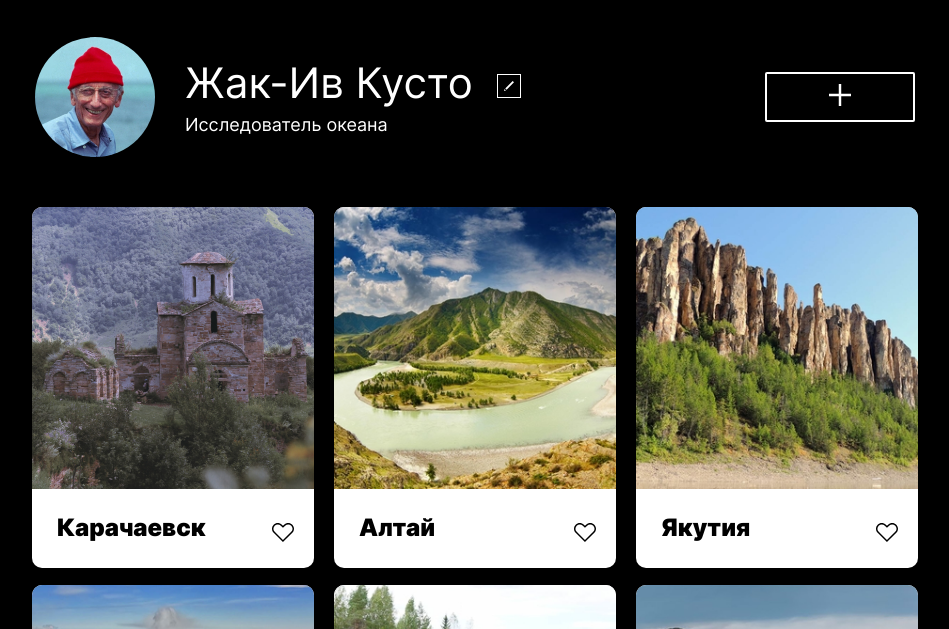
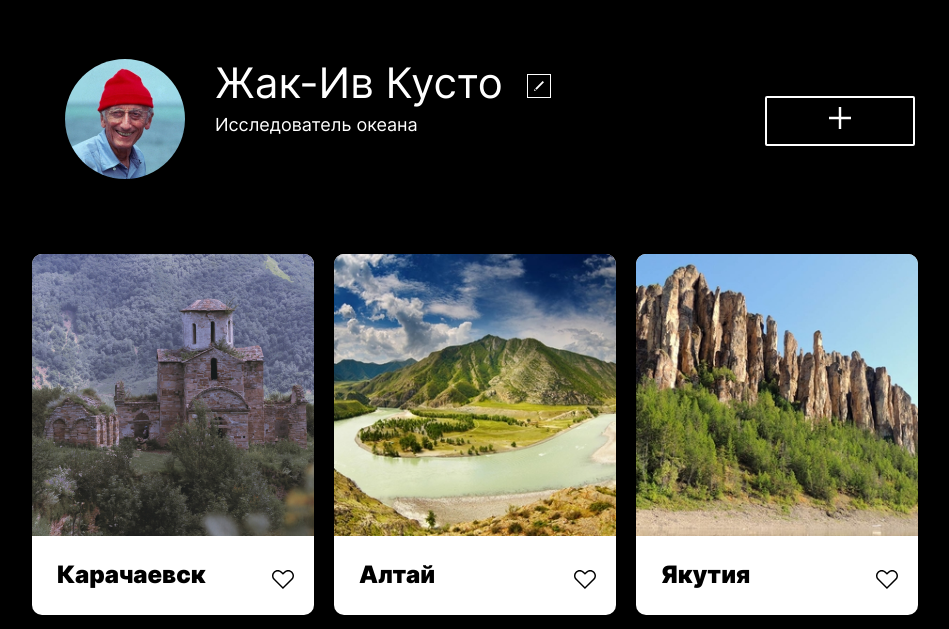
Before and after one commit to OlegDill/mesto, a plain HTML site: page index.html in a window 1280 px wide. Shown: the part 123-752 px from the top of the page, without its empty margins (165-1114 px from the left). Drawn offline with Linux system fonts and the light colour scheme.

Commit message:
header fix

```diff
--- a/blocks/profile/__avatar/profile__avatar.css
+++ b/blocks/profile-info/__avatar/profile-info__avatar.css
@@ -1,5 +1,5 @@
-.profile__avatar {
-  margin: 0;
+.profile-info__avatar {
+  margin: 0 30px 0 0;
   width: 120px;
   height: 120px;
   border-radius: 50%;
--- a/blocks/profile-info/profile-info.css
+++ b/blocks/profile-info/profile-info.css
@@ -1,6 +1,6 @@
 .profile-info {
-  margin: 22px 244px 25px 30px;
-  max-width: 336px;
+  margin: 22px 0 25px 30px;
+  max-width: 486px;
   min-height: 73px;
   display: flex;
 }
--- a/blocks/profile/profile.css
+++ b/blocks/profile/profile.css
@@ -4,4 +4,5 @@
   margin: 40px auto 50px;
   display: flex;
   align-items: center;
+  justify-content: space-between;
 }
--- a/index.html
+++ b/index.html
@@ -14,8 +14,8 @@
     </header>
     <main class="content">
       <section class="profile">
-        <img class="profile__avatar" src="./images/profile-photo.jpg" alt="лого">
         <div class="profile-info">
+          <img class="profile-info__avatar" src="./images/profile-photo.jpg" alt="лого">
           <div class="profile-info__caption">
             <p class="profile-info__caption_title">Жак-Ив Кусто</p>
             <p class="profile-info__caption_subtitle">Исследователь океана</p>
--- a/pages/index.css
+++ b/pages/index.css
@@ -5,7 +5,7 @@
 @import url(../blocks/header/header.css);
 @import url(../blocks/header/__logo/header__logo.css);
 @import url(../blocks/profile/profile.css);
-@import url(../blocks/profile/__avatar/profile__avatar.css);
+@import url(../blocks/profile-info/__avatar/profile-info__avatar.css);
 @import url(../blocks/profile/__add-button/profile__add-button.css);
 @import url(../blocks/profile-info/profile-info.css);
 @import url(../blocks/profile-info/__caption/profile-info__caption.css);
```
